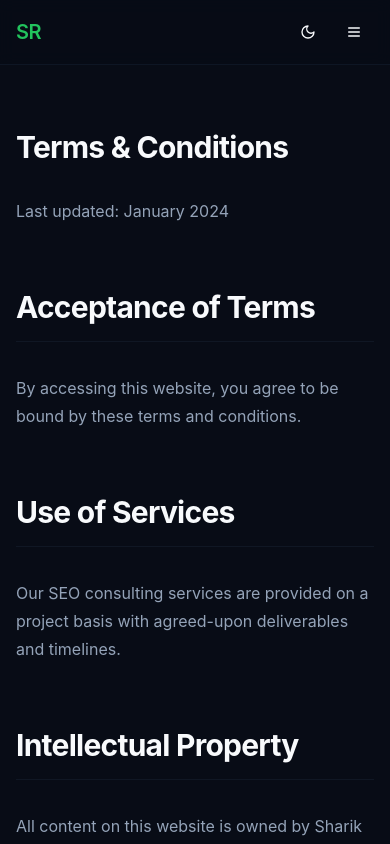
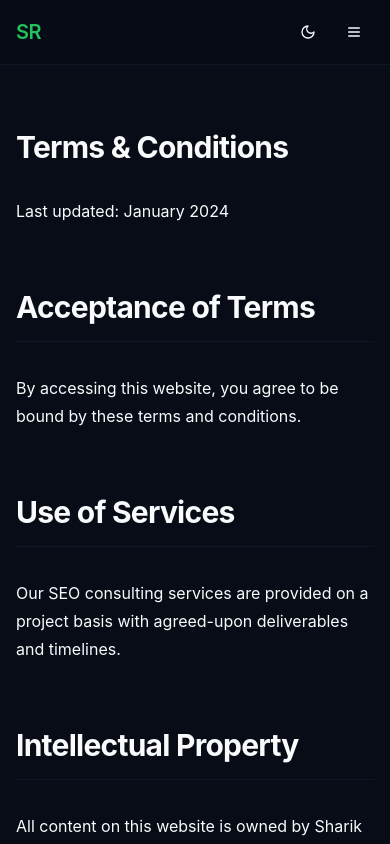
Before and after one commit to sharik-rasool/sharubaba, a Next.js app: page /terms in a window 390 px wide. Shown: the top 844 px of the page. Built offline with nearby package versions, Linux system fonts and the light colour scheme.

Commit message:
Fix dark mode text, table responsiveness, and add modern datetime picker

```diff
--- a/src/app/(site)/blog/[slug]/page.tsx
+++ b/src/app/(site)/blog/[slug]/page.tsx
@@ -218,6 +218,8 @@ export default async function BlogPostPage({ params }: Props) {
                                 year: "numeric",
                                 month: "long",
                                 day: "numeric",
+                                hour: "numeric",
+                                minute: "2-digit"
                             })}
                         </span>
                         {post.readingTime > 0 && (
--- a/src/app/admin/blogs/BlogList.tsx
+++ b/src/app/admin/blogs/BlogList.tsx
@@ -131,7 +131,13 @@ export default function BlogList({ blogs, linkStats }: BlogListProps) {
                                                 </Badge>
                                             </td>
                                             <td className="px-4 py-3 hidden sm:table-cell text-muted-foreground text-xs">
-                                                {new Date(post.createdAt).toLocaleDateString()}
+                                                {new Date(post.createdAt).toLocaleDateString("en-US", {
+                                                    month: "short",
+                                                    day: "numeric",
+                                                    year: "numeric",
+                                                    hour: "numeric",
+                                                    minute: "2-digit"
+                                                })}
                                             </td>
                                             <td className="px-4 py-3">
                                                 <div className="flex items-center justify-end gap-1">
--- a/src/app/api/blogs/[id]/route.ts
+++ b/src/app/api/blogs/[id]/route.ts
@@ -2,6 +2,7 @@ import { auth } from "@/lib/auth";
 import connectDB from "@/lib/db";
 import Blog from "@/models/Blog";
 import { NextResponse } from "next/server";
+import { revalidatePath } from "next/cache";
 
 export async function GET(
     _request: Request,
@@ -36,6 +37,10 @@ export async function PUT(
             runValidators: true,
         }).lean();
         if (!blog) return NextResponse.json({ error: "Not found" }, { status: 404 });
+
+        revalidatePath("/blog");
+        revalidatePath(`/blog/${blog.slug}`);
+
         return NextResponse.json(blog);
     } catch (error: unknown) {
         if ((error as { code?: number }).code === 11000) {
@@ -59,6 +64,10 @@ export async function DELETE(
         await connectDB();
         const blog = await Blog.findByIdAndDelete(id);
         if (!blog) return NextResponse.json({ error: "Not found" }, { status: 404 });
+
+        revalidatePath("/blog");
+        revalidatePath(`/blog/${blog.slug}`);
+
         return NextResponse.json({ success: true });
     } catch {
         return NextResponse.json({ error: "Failed to delete blog" }, { status: 500 });
--- a/src/app/api/blogs/route.ts
+++ b/src/app/api/blogs/route.ts
@@ -2,6 +2,7 @@ import { auth } from "@/lib/auth";
 import connectDB from "@/lib/db";
 import Blog from "@/models/Blog";
 import { NextResponse } from "next/server";
+import { revalidatePath } from "next/cache";
 
 export async function GET() {
     try {
@@ -25,6 +26,9 @@ export async function POST(request: Request) {
         await connectDB();
         const data = await request.json();
         const blog = await Blog.create(data);
+
+        revalidatePath("/blog");
+
         return NextResponse.json(blog, { status: 201 });
     } catch (error: unknown) {
         console.error("API Blog POST Error:", (error as Error)?.message || error);
--- a/src/app/globals.css
+++ b/src/app/globals.css
@@ -332,4 +332,53 @@
   .prose-custom blockquote {
     @apply border-l-4 border-primary pl-6 italic text-muted-foreground bg-muted/20 py-4 pr-4 rounded-r-lg my-8;
   }
+
+  .prose-custom {
+    max-width: 100%;
+    overflow-x: auto;
+  }
+
+  /* Responsive Tables */
+  .prose-custom table {
+    @apply text-left border-collapse my-8 border border-border rounded-lg;
+    display: block !important;
+    width: 100% !important;
+    max-width: 100% !important;
+    overflow-x: auto !important;
+    -webkit-overflow-scrolling: touch;
+    border-spacing: 0;
+  }
+
+  .prose-custom th, .prose-custom td {
+    @apply p-4 border-b border-border;
+    min-width: 120px !important;
+    word-break: break-word;
+  }
+
+  .prose-custom th {
+    @apply font-bold bg-muted/30 text-foreground;
+  }
+
+  .prose-custom tr:last-child td {
+    @apply border-b-0;
+  }
+
+  /* Force dark mode visibility by overriding hardcoded inline styles injected by the rich text editor */
+  .dark .prose-custom span,
+  .dark .prose-custom font,
+  .dark .prose-custom p,
+  .dark .prose-custom div,
+  .dark .prose-custom h1,
+  .dark .prose-custom h2,
+  .dark .prose-custom h3,
+  .dark .prose-custom h4,
+  .dark .prose-custom h5,
+  .dark .prose-custom h6,
+  .dark .prose-custom li,
+  .dark .prose-custom table,
+  .dark .prose-custom td,
+  .dark .prose-custom th {
+    color: inherit !important;
+    background-color: transparent !important;
+  }
 }
```
Also changed, not shown: src/app/admin/blogs/BlogForm.tsx (+68 -10 lines).
